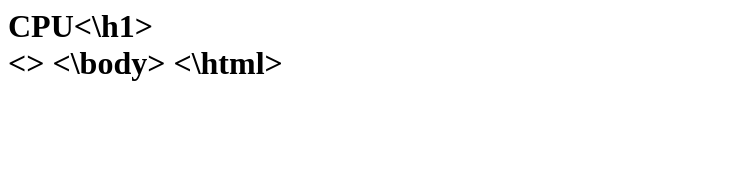
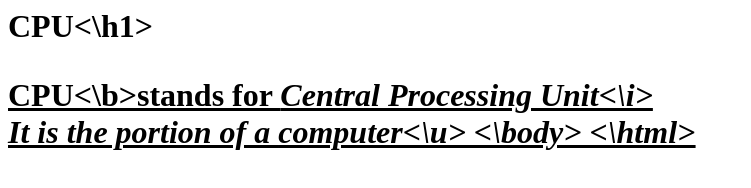
Before and after one commit to iamneo-production/adbdeabccfccaadaeccdfffebaeceaec, a website: page index.html in a window 1280 px wide. Shown: the whole page, without its empty margins (0-751 px from the left). Drawn offline with Linux system fonts and the light colour scheme.

Commit message:
Backup Commit

```diff
--- a/index.html
+++ b/index.html
@@ -2,6 +2,7 @@
 <body>
     <h1>CPU<\h1>
     <br>
-    <>
+    <p><u><b>CPU<\b>stands for <i>Central Processing Unit<\i><u><br>
+        It is the portion of a <u>computer<\u>
 <\body>
 <\html>
```
